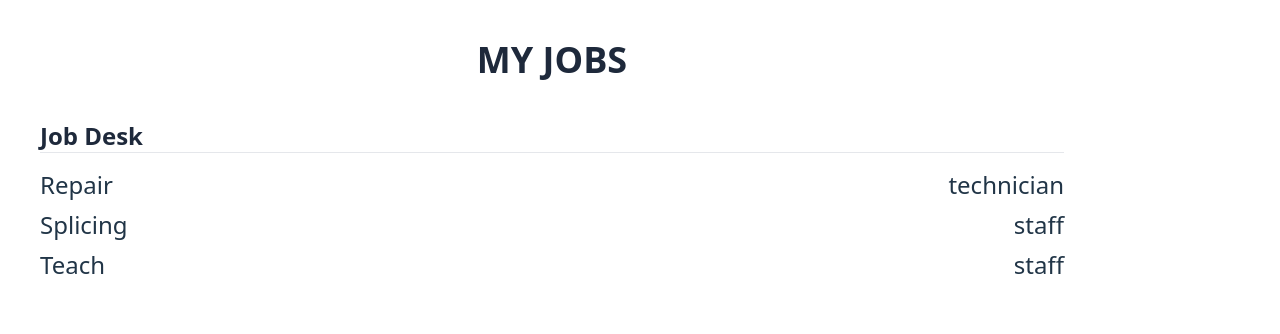
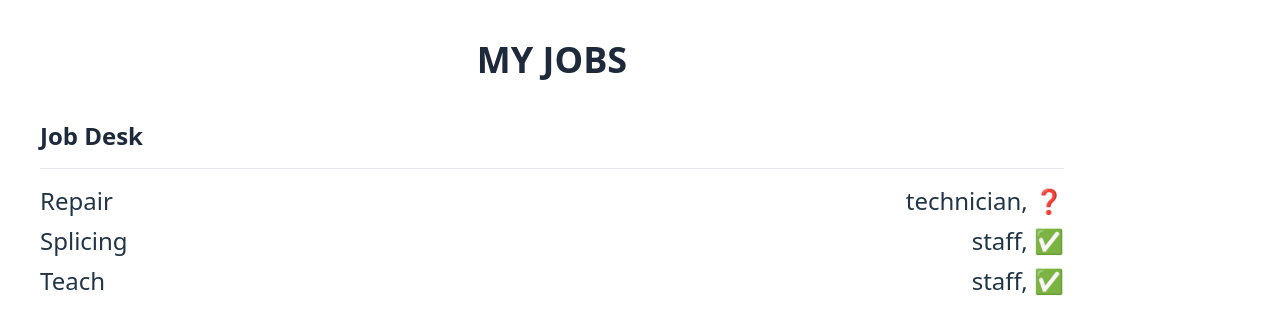
Before and after one commit to sidiqcahyono83/jobs, a React (Vite) app: page / in a window 1280 px wide. Shown: the top 334 px of the page. Built offline with nearby package versions, Linux system fonts and the light colour scheme.

Commit message:
fate: emoji and ternari

```diff
--- a/src/App.tsx
+++ b/src/App.tsx
@@ -12,7 +12,7 @@ export function App() {
         </div>
 
         <div className="mx-10 max-w-5xl">
-          <h2 className="font-bold text-2xl text-slate-800 font-neutral-400">
+          <h2 className="font-bold text-2xl my-4 text-slate-800 font-neutral-400">
             Job Desk
           </h2>
           <hr />
@@ -20,7 +20,7 @@ export function App() {
             <div>
               <ul className="flex-row text-2xl  justify-between gap-2">
                 {dataJobs.map((Jobs) => (
-                  <li key={Jobs.id} className="my-2">
+                  <li key={Jobs.id} className="my-2 ">
                     <JobItem job={Jobs} />
                   </li>
                 ))}
--- a/src/assets/components/ui/job-item.tsx
+++ b/src/assets/components/ui/job-item.tsx
@@ -3,9 +3,11 @@ import { JobType } from "../../../data/datajob";
 export function JobItem({ job }: { job: JobType }) {
   return (
     <div className="flex justify-between">
-      <p>{job.jobs}</p>
+      <p className="">{job.jobs}</p>
 
-      <p>{job.divisions}</p>
+      <p>
+        {job.divisions}, {job.isDone ? "✅" : "❓"}
+      </p>
     </div>
   );
 }
```
